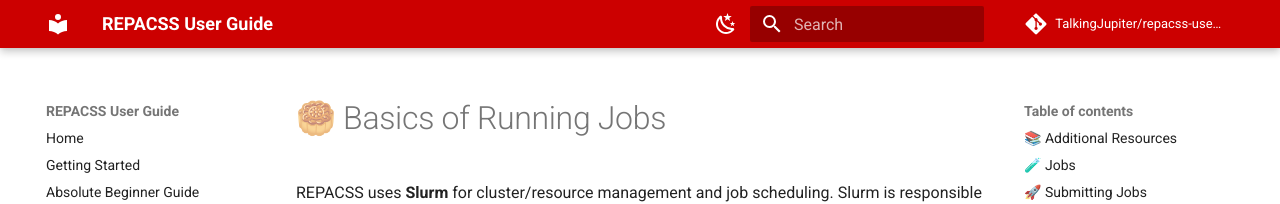
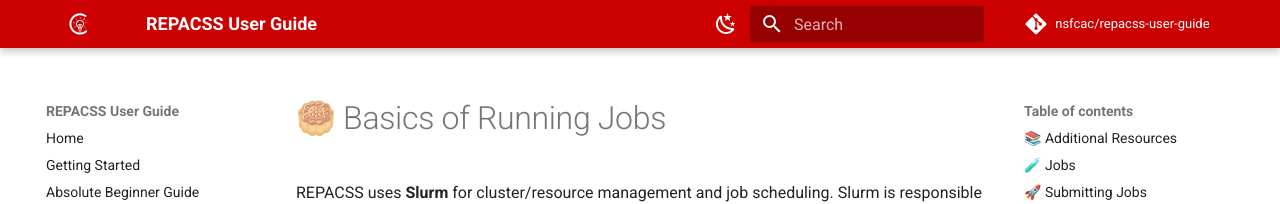
Before and after one commit to nsfcac/repacss-user-guide, an MkDocs documentation site: the page built from docs/running-jobs/basics.md, in a window 1280 px wide. Shown: the top 204 px of the page. Built offline with MkDocs 1.6.1 and Material for MkDocs 9.7.7, drawn with Linux system fonts in a browser that asks for light colours; comment, search, counter and statistics services are not loaded.

Commit message:
Updating for the official use

```diff
--- a/mkdocs.yml
+++ b/mkdocs.yml
@@ -1,5 +1,5 @@
 site_name: REPACSS User Guide
-site_url: https://your-site-url.com
+site_url: https://repacss.org
 site_description: Official documentation for the REPACSS HPC cluster at Texas Tech University
 site_author: REPACSS Team
 
@@ -19,13 +19,15 @@
       toggle:
         icon: material/weather-sunny
         name: Switch to light mode
+  logo: assets/images/Favicon.svg
+  favicon: assets/images/Favicon.svg
   features:
 
 extra_css:
   - assets/stylesheets/extra.css
 
-repo_name: TalkingJupiter/repacss-user-guide
-repo_url: https://github.com/TalkingJupiter/repacss-user-guide
+repo_name: nsfcac/repacss-user-guide
+repo_url: https://github.com/nsfcac/repacss-user-guide
 edit_uri: edit/main/docs/
 
 markdown_extensions:
```
Also changed, not shown: docs/assets/images/Favicon.svg (added), docs/running-jobs/basics.md (line endings or trailing spaces).
